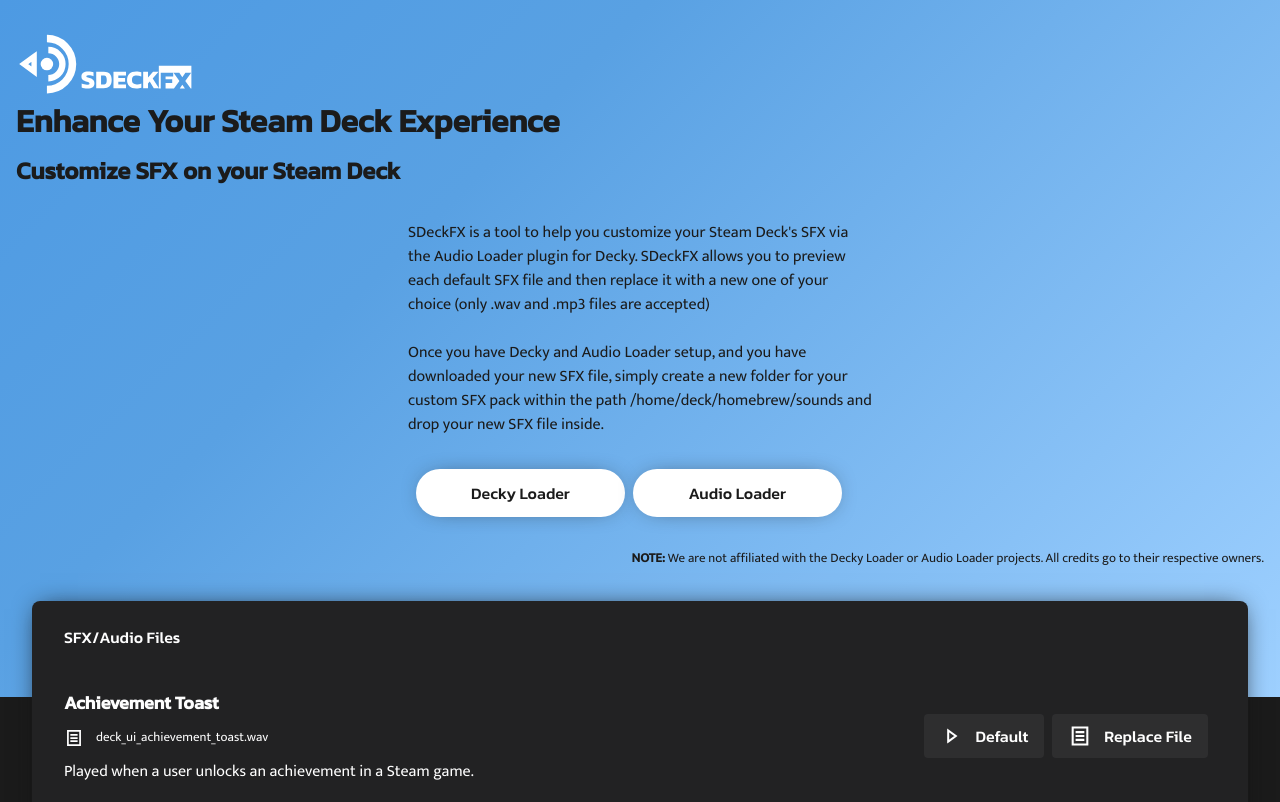
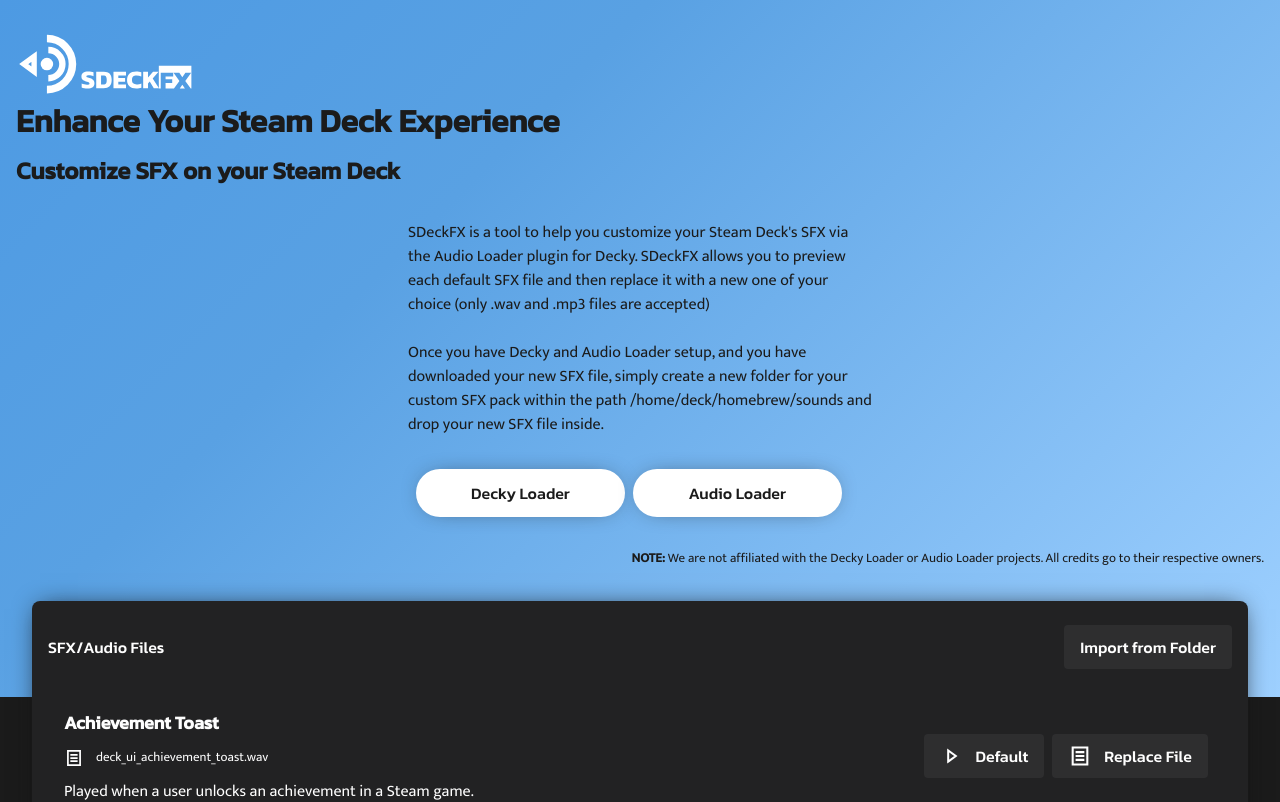
Before and after one commit to jM5557/SDeckFX, a React (Vite) app: page / in a window 1280 px wide. Shown: the top 802 px of the page. Built offline with nearby package versions, Linux system fonts and the light colour scheme.

Commit message:
Added feature to upload all files in a folder

```diff
--- a/src/App.tsx
+++ b/src/App.tsx
@@ -5,13 +5,14 @@
 import SiteHeader from './components/SiteHeader';
 import JSONForm from './components/JSONForm';
 import SiteFooter from './components/SiteFooter';
-import { useState } from 'react';
+import { useState, useEffect, useRef, SyntheticEvent } from 'react';
 import useFiles from './hooks/useFiles';
 import { file } from 'jszip';
 
 function App() {
   const {
     files,
+    setFiles,
     handleClearAll,
     updateReplacement,
     containsReplacements,
@@ -19,12 +20,57 @@
     zipStatus
   } = useFiles();
 
+  const ref = useRef<HTMLInputElement>(null);
+
+  useEffect(() => {
+    if (ref.current !== null) {
+      ref.current.setAttribute("directory", "");
+      ref.current.setAttribute("webkitdirectory", "");
+    }
+  }, []);
+
   return (
     <div className="body">
       <SiteHeader />
       <main>
         <section className='panel audio-items'>
-          <header>SFX/Audio Files</header>
+          <header>
+            <span>
+              SFX/Audio Files
+            </span>
+
+            <button
+              onClick={
+                () => ref.current?.click()
+              }
+              className="button-icon"
+            >
+              Import from Folder
+            </button>
+            <input
+              type = "file"
+              id = "folder-input"
+              ref={ref}
+              onChange={
+                (e: SyntheticEvent) => {
+                  let val: FileList | null = (e.target as HTMLInputElement).files;
+                  let temp: typeof files = [...files];
+
+                  if (val) {
+                    Array.from(val).map((nf: File) => {
+                      temp.map((f: typeof files[0]) => {
+                        if (nf.name === f.fileName) {
+                          f.replacement = nf;
+                        }
+                      })
+                    })
+                  }
+
+                  setFiles(temp);
+                }
+              }
+            />
+          </header>
           { (containsReplacements) &&
             <nav className='top-nav'>
               <button
--- a/src/app.scss
+++ b/src/app.scss
@@ -96,7 +96,7 @@
     padding: 8px 16px;
 
     & > header {
-      padding: 16px;
+      padding: 16px 0px;
     }
 
     nav.top-nav {
@@ -146,6 +146,20 @@
       margin-top: -128px;
       max-height: 512px;
       overflow-y: auto;
+
+      & > header {
+        display: flex;
+        align-items: center;
+        justify-content: space-between;
+
+        input[type="file"] {
+          display: none;
+        }
+
+        .button-icon {
+          margin-right: 0px;
+        }
+      }
     }
 
     &.json-form {
```
Also changed, not shown: 5 other files (tests, documents, lock files or other folders).
